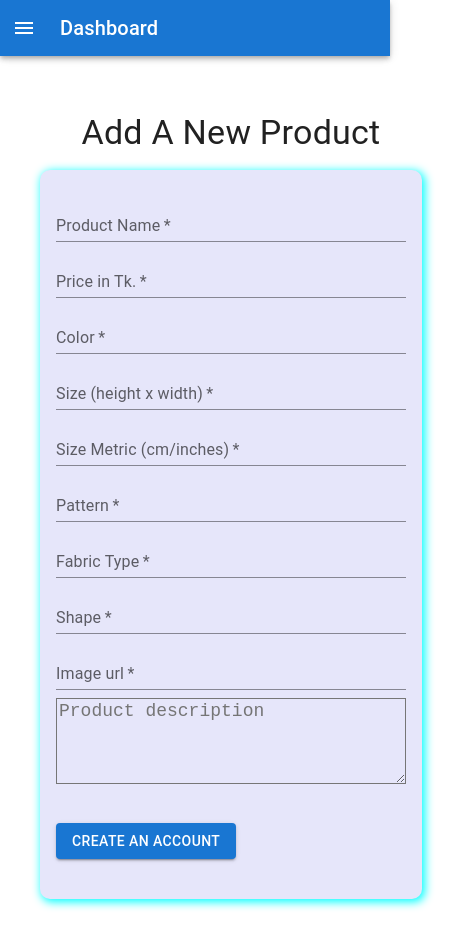
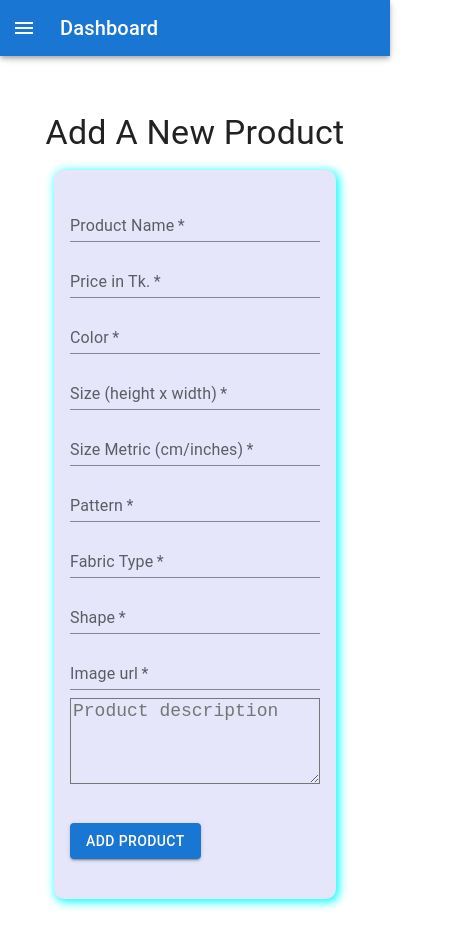
Before and after one commit to shuvo-h/pillow-mart-client, a React (Create React App) app: page /dashboard/add-products in a window 390 px wide. Shown: the whole page, 462 px wide, since content can reach past the window. Built offline with nearby package versions, Linux system fonts and the light colour scheme; no server answers; sample sign-in values are in the browser's storage.

Commit message:
more responsive changed

```diff
--- a/src/pages/DashboardComponents/AdminDashboardPages/AddProduct/AddProduct.js
+++ b/src/pages/DashboardComponents/AdminDashboardPages/AddProduct/AddProduct.js
@@ -38,17 +38,17 @@ const AddProduct = () => {
             </Typography>
             <Box sx={{p:2, borderRadius:"10px", width:"fit-content", boxShadow:"2px 2px 10px 1px Cyan", backgroundColor:"Lavender"}}>
                 <form sx={{display:"flex", flexDirection: 'column' }} onSubmit={handleAddProduct}>
-                    <Box sx={{my:1}}><TextField sx={{width:"350px"}} onBlur={handleOnBlur} name="title" type="text" id="title" label="Product Name" variant="standard" required/></Box>
-                    <Box sx={{my:1}}><TextField sx={{width:"350px"}} onBlur={handleOnBlur} name="price" type="number" id="price" label="Price in Tk." variant="standard" required /></Box>
-                    <Box sx={{my:1}}><TextField sx={{width:"350px"}} onBlur={handleOnBlur} name="color"  type="text" id="color" label="Color" variant="standard" required /></Box>
-                    <Box sx={{my:1}}><TextField sx={{width:"350px"}} onBlur={handleOnBlur} name="size" type="text" id="size" label="Size (height x width)" variant="standard" required/></Box>
-                    <Box sx={{my:1}}><TextField sx={{width:"350px"}} onBlur={handleOnBlur} name="size_metric" type="text" id="size_metric" label="Size Metric (cm/inches)" variant="standard" required/></Box>
-                    <Box sx={{my:1}}><TextField sx={{width:"350px"}} onBlur={handleOnBlur} name="pattern" type="text" id="pattern" label="Pattern" variant="standard" required/></Box>
-                    <Box sx={{my:1}}><TextField sx={{width:"350px"}} onBlur={handleOnBlur} name="Fabric" type="text" id="Fabric" label="Fabric Type" variant="standard" required/></Box>
-                    <Box sx={{my:1}}><TextField sx={{width:"350px"}} onBlur={handleOnBlur} name="shape" type="text" id="shape" label="Shape" variant="standard" required/></Box>
-                    <Box sx={{my:1}}><TextField sx={{width:"350px"}} onBlur={handleOnBlur} name="photoUrl" type="text" id="photoUrl" label="Image url" variant="standard" required/></Box>
+                    <Box sx={{my:1}}><TextField sx={{width:{xs:"250px",sm:"350px"}}} onBlur={handleOnBlur} name="title" type="text" id="title" label="Product Name" variant="standard" required/></Box>
+                    <Box sx={{my:1}}><TextField sx={{width:{xs:"250px",sm:"350px"}}} onBlur={handleOnBlur} name="price" type="number" id="price" label="Price in Tk." variant="standard" required /></Box>
+                    <Box sx={{my:1}}><TextField sx={{width:{xs:"250px",sm:"350px"}}} onBlur={handleOnBlur} name="color"  type="text" id="color" label="Color" variant="standard" required /></Box>
+                    <Box sx={{my:1}}><TextField sx={{width:{xs:"250px",sm:"350px"}}} onBlur={handleOnBlur} name="size" type="text" id="size" label="Size (height x width)" variant="standard" required/></Box>
+                    <Box sx={{my:1}}><TextField sx={{width:{xs:"250px",sm:"350px"}}} onBlur={handleOnBlur} name="size_metric" type="text" id="size_metric" label="Size Metric (cm/inches)" variant="standard" required/></Box>
+                    <Box sx={{my:1}}><TextField sx={{width:{xs:"250px",sm:"350px"}}} onBlur={handleOnBlur} name="pattern" type="text" id="pattern" label="Pattern" variant="standard" required/></Box>
+                    <Box sx={{my:1}}><TextField sx={{width:{xs:"250px",sm:"350px"}}} onBlur={handleOnBlur} name="Fabric" type="text" id="Fabric" label="Fabric Type" variant="standard" required/></Box>
+                    <Box sx={{my:1}}><TextField sx={{width:{xs:"250px",sm:"350px"}}} onBlur={handleOnBlur} name="shape" type="text" id="shape" label="Shape" variant="standard" required/></Box>
+                    <Box sx={{my:1}}><TextField sx={{width:{xs:"250px",sm:"350px"}}} onBlur={handleOnBlur} name="photoUrl" type="text" id="photoUrl" label="Image url" variant="standard" required/></Box>
                     <Box sx={{my:1}}><TextareaAutosize style={{width:"100%", backgroundColor:"Lavender", fontSize:"18px"}} onBlur={handleOnBlur} name="str" type="text" id="str" label="Description" variant="standard" placeholder="Product description" minRows={4} required/></Box>
-                    <Button sx={{my:3}} type="submit" variant="contained">Create an account</Button>
+                    <Button sx={{my:3}} type="submit" variant="contained">Add Product</Button>
                 </form>
             </Box>
         </Box>
```
